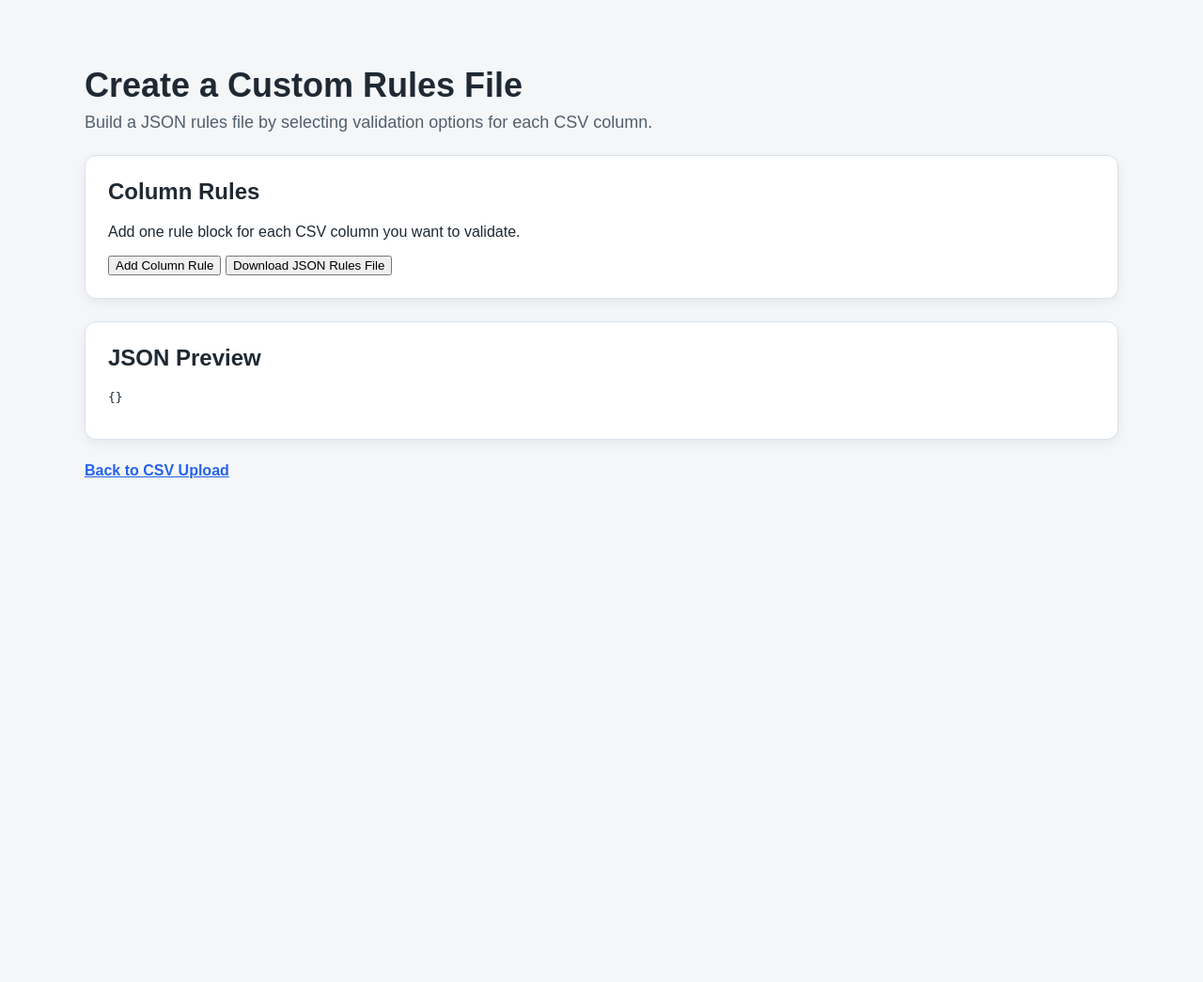
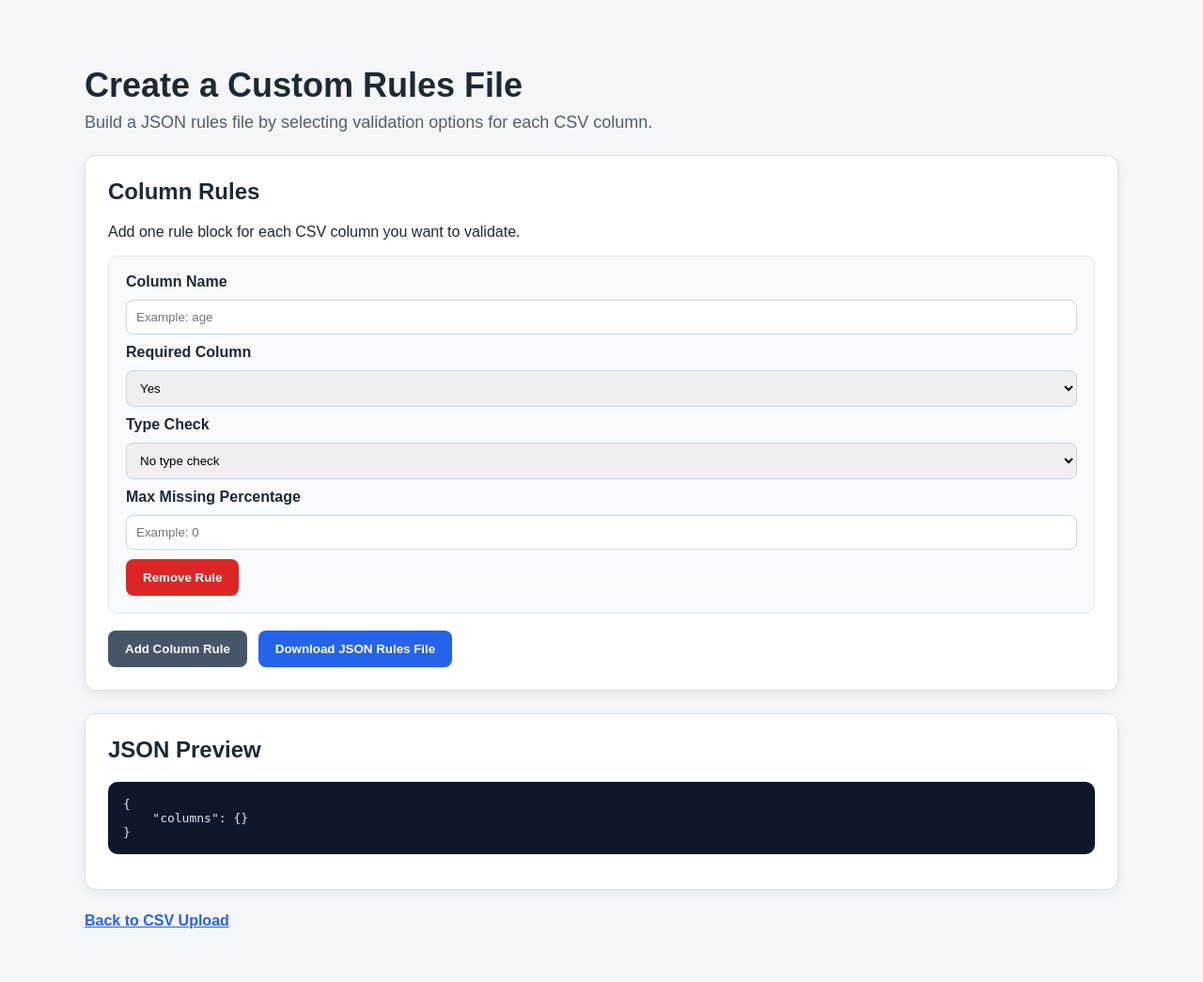
Before and after one commit to rp2215/csv-quality-checker, a Flask app: page /rules-builder in a window 1280 px wide. Shown: the whole page at 94% size. Before the commit the page ends 509 px from the top, so only its background shows below. Run offline with Flask 3, Linux system fonts and the light colour scheme.

Commit message:
can now download custom rule file in browser

```diff
--- a/src/web_app/app.py
+++ b/src/web_app/app.py
@@ -31,8 +31,8 @@ def allowed_rules_file(filename):
 
     file_extension = filename.rsplit(".",1)[1].lower()
 
-    if file_extension == "json":
-        return True
+    # return true only for json files
+    return file_extension == "json"
 
 def create_timestamp():
 
@@ -111,7 +111,7 @@ def index():
         if rules_file and rules_file.filename != "":
 
             if not allowed_rules_file(rules_file.filename):
-                return render_template("index.hmtl", error="Rules file must be a .json file",)
+                return render_template("index.html", error="Rules file must be a .json file",)
 
             rules_filename = create_timestamped_filename(rules_file.filename)
 
--- a/src/web_app/static/rules_builder.js
+++ b/src/web_app/static/rules_builder.js
@@ -41,7 +41,7 @@ function addRuleBlock() {
             class="rule-missing-percent"
             min="0"
             max="100"
-            step="0.01" <!-- smallest alllowed increment value --!>
+            step="0.01"
             placeholder="Example: 0"
         >
 
@@ -66,3 +66,80 @@ function removeRuleBlock(button){
     ruleBlock.remove()
     updatePreview();
 }
+
+// turn UI selections into valid json structure
+function buildRulesObject() {
+
+    const rules = {columns: {}, };
+
+    const ruleBlocks = document.querySelectorAll(".rule-builder-card") // gets every block currently on page
+
+    ruleBlocks.forEach((ruleBlock) => {
+
+        const columnName = ruleBlock.querySelector(".rule-column-name").value.trim();
+
+        if(columnName === ""){
+            return;
+        }
+
+        // Get all user inputted values
+        const requiredValue = ruleBlock.querySelector(".rule-required").value;
+        const typeValue = ruleBlock.querySelector(".rule-type").value;
+        const missingPercentValue = ruleBlock.querySelector(".rule-missing-percent").value;
+
+        const columnRules = {}; // rules for one column
+
+        columnRules.required = requiredValue === "true";
+
+        // only add type and missing percent when user selected one
+        if (typeValue !== ""){
+            columnRules.type = typeValue;
+        }
+        if (missingPercentValue !== ""){
+            columnRules.max_missing_percent = Number (missingPercentValue);
+        }
+
+        rules.columns[columnName] = columnRules // add column to rules object
+
+    });
+
+    return rules;
+}
+
+// update live preview of added rules
+function updatePreview() {
+
+    const rules = buildRulesObject();
+
+    rulesPreview.textContent = JSON.stringify(rules,null,4);
+}
+
+// download as JSON file
+function downloadRulesFile(){
+
+    const rules = buildRulesObject();
+
+    // check at least one column rule exists
+    if (Object.keys(rules.columns).length === 0){
+        alert("Add at least one column rule before downloading.")
+        return;
+    }
+
+    const rulesJson = JSON.stringify(rules, null, 4)
+
+    const jsonFileBlob = new Blob([rulesJson], {type: "application/json",}); // create the downloadable JSON file
+
+    const downloadLink = document.createElement("a") // temp link
+
+    // attach file to link and set name
+    downloadLink.href = URL.createObjectURL(jsonFileBlob)
+    downloadLink.download = "custom_rules.json";
+
+    downloadLink.click(); // trigger donwload
+
+    URL.revokeObjectURL(downloadLink.href); // releases the temp object URL
+
+}
+// update preview whenver user input changes
+document.addEventListener("input", updatePreview)
+addRuleBlock(); // on first load add blank
--- a/src/web_app/static/style.css
+++ b/src/web_app/static/style.css
@@ -209,3 +209,91 @@ body {
 .rule-column-card li {
     margin-bottom: 6px;
 }
+
+.build-rule-file-link {
+    margin-top: 20px;
+    padding-top: 16px;
+    border-top: 1px solid #e2e8f0;
+}
+
+
+.build-rule-file-link p {
+    margin: 0 0 8px;
+    color: #64748b;
+}
+
+
+.build-rule-file-link a {
+    color: #2563eb;
+    font-weight: 700;
+    text-decoration: none;
+}
+
+
+.build-rule-file-link a:hover {
+    text-decoration: underline;
+}
+
+
+.rule-builder-card {
+    display: grid;
+    gap: 10px;
+    margin-bottom: 18px;
+    padding: 18px;
+    background: #f8fafc;
+    border: 1px solid #e2e8f0;
+    border-radius: 10px;
+}
+
+.rule-builder-card label {
+    font-weight: 700;
+}
+
+
+.rule-builder-card input,
+.rule-builder-card select {
+    padding: 10px;
+    border: 1px solid #cbd5e1;
+    border-radius: 8px;
+}
+
+.button-row {
+    display: flex;
+    flex-wrap: wrap;
+    gap: 12px;
+}
+
+
+.button-row button,
+.rule-builder-card button {
+    width: fit-content;
+    padding: 12px 18px;
+    border: none;
+    border-radius: 8px;
+    font-weight: 700;
+    cursor: pointer;
+}
+
+
+.button-row button {
+    background: #2563eb;
+    color: #ffffff;
+}
+
+.secondary-button {
+    background: #475569 !important;
+    color: #ffffff;
+}
+
+.remove-button {
+    background: #dc2626;
+    color: #ffffff;
+}
+
+pre {
+    overflow-x: auto;
+    padding: 16px;
+    background: #0f172a;
+    color: #e2e8f0;
+    border-radius: 10px;
+}
```
